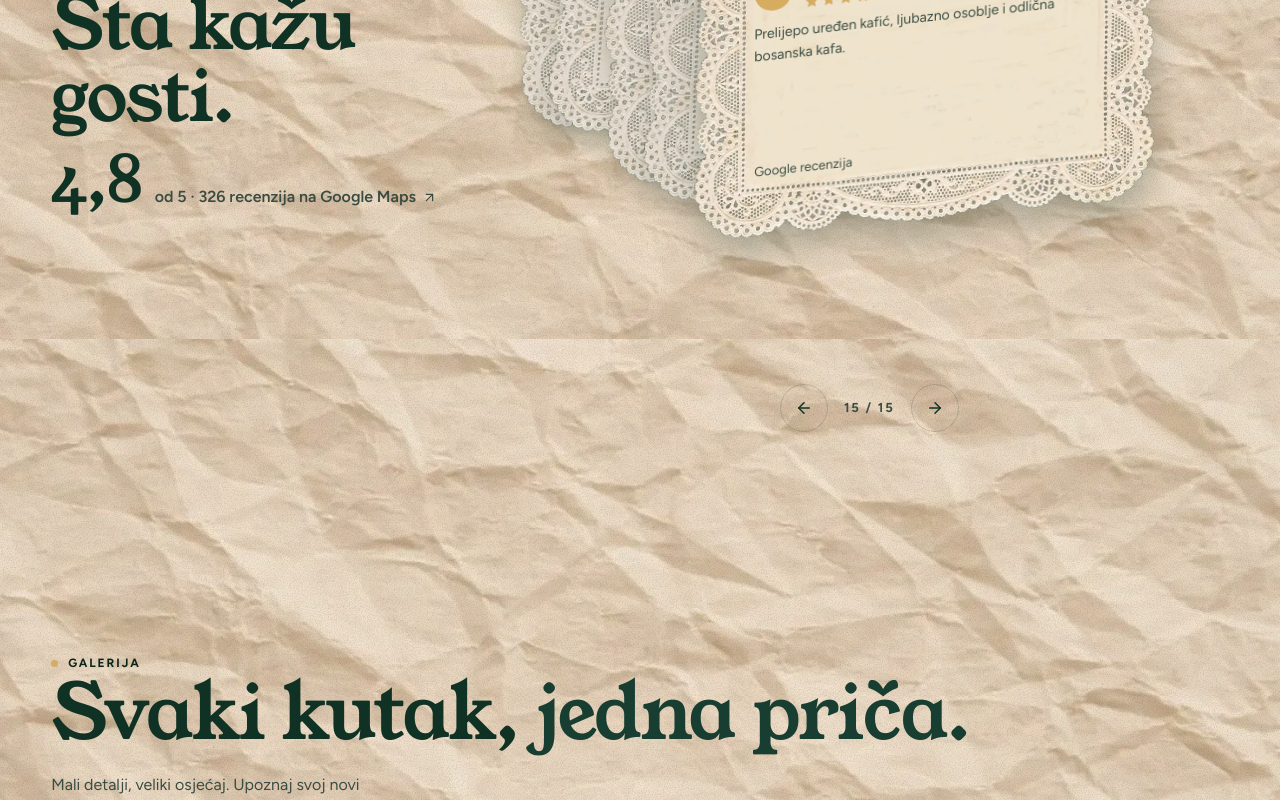
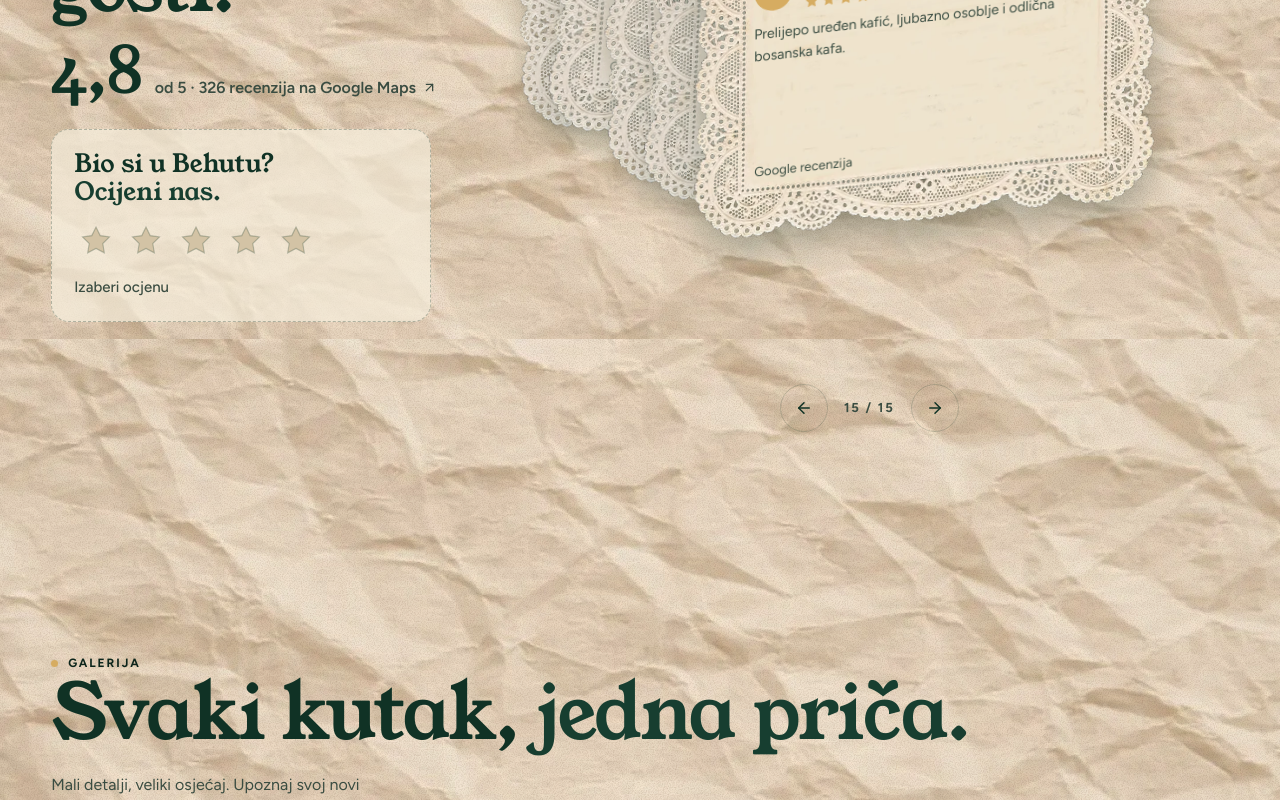
Before and after one commit to ismail-alibegovic/behut-web, a Next.js app: page / in a window 1280 px wide. Both pictures are taken after a click on the button 803 px from the left and 5669 px from the top of the page. Shown: the part 5261-6061 px from the top of the page. Built offline with nearby package versions, Linux system fonts and the light colour scheme.

Commit message:
Recenzije: "Ocijeni nas" sa animiranim zvjezdicama i linkom na Google Maps
Ocjena se nigdje ne čuva ni šalje; dugme vodi na Google profil da gost ostavi
pravu recenziju. Radio dugmad, pa radi i tastaturom.

Co-Authored-By: Claude Opus 5.5 <noreply@anthropic.com>

```diff
--- a/app/globals.css
+++ b/app/globals.css
@@ -350,6 +350,30 @@ main > section, .hero { overflow-x: hidden; overflow-x: clip; }
 .reviews-score strong { font-family: var(--font-display), serif; font-size: clamp(44px, 5vw, 64px); font-weight: 400; line-height: 1; color: var(--forest); }
 .reviews-score span { display: inline-flex; align-items: center; gap: 6px; font-weight: 600; }
 .reviews-score:hover span { text-decoration: underline; text-underline-offset: 4px; }
+.rate-us { display: grid; gap: 12px; justify-items: start; width: min(100%, 380px); margin-top: 10px; padding: 20px 22px 22px; border: 1.5px dashed color-mix(in srgb, var(--forest) 28%, transparent); border-radius: var(--radius); background: color-mix(in srgb, var(--ivory) 72%, transparent); }
+.rate-us fieldset { margin: 0; padding: 0; border: 0; min-width: 0; }
+.rate-us legend { padding: 0; margin-bottom: 12px; font-family: var(--font-display), serif; font-size: clamp(21px, 2vw, 25px); line-height: 1.15; color: var(--forest); }
+.rate-us legend span { display: block; color: var(--green); }
+.rate-stars { display: flex; gap: 6px; }
+.rate-star { position: relative; display: grid; place-items: center; width: 44px; height: 44px; border-radius: 10px; color: color-mix(in srgb, var(--beige) 85%, var(--ivory)); cursor: pointer; transition: color .2s, transform .25s var(--ease); }
+.rate-star svg { width: 34px; height: 34px; fill: currentColor; stroke: color-mix(in srgb, var(--forest) 25%, transparent); stroke-width: .8; }
+.rate-star input { position: absolute; inset: 0; margin: 0; opacity: 0; cursor: pointer; }
+.rate-star:has(input:focus-visible) { outline: 3px solid var(--forest); outline-offset: 1px; }
+.rate-star[data-on='true'] { color: var(--gold); transform: translateY(-2px) scale(1.08); }
+.rate-star[data-on='true'] svg { stroke: color-mix(in srgb, var(--ink-deep) 35%, transparent); }
+/* Izbor: zvjezdice redom "iskoče" i bljesnu krugom. */
+.rate-star::after { content: ''; position: absolute; inset: 4px; border: 2px solid var(--gold); border-radius: 50%; opacity: 0; pointer-events: none; }
+.rate-stars[data-pulse='0'] .rate-star[data-picked='true'] svg { animation: star-pop-a .6s var(--ease) both; animation-delay: calc(var(--i) * 70ms); }
+.rate-stars[data-pulse='1'] .rate-star[data-picked='true'] svg { animation: star-pop-b .6s var(--ease) both; animation-delay: calc(var(--i) * 70ms); }
+.rate-stars[data-pulse='0'] .rate-star[data-picked='true']::after { animation: star-burst-a .7s ease-out both; animation-delay: calc(var(--i) * 70ms + 120ms); }
+.rate-stars[data-pulse='1'] .rate-star[data-picked='true']::after { animation: star-burst-b .7s ease-out both; animation-delay: calc(var(--i) * 70ms + 120ms); }
+@keyframes star-pop-a { 0% { transform: scale(.55) rotate(-25deg); } 60% { transform: scale(1.32) rotate(8deg); } 100% { transform: none; } }
+@keyframes star-pop-b { 0% { transform: scale(.55) rotate(-25deg); } 60% { transform: scale(1.32) rotate(8deg); } 100% { transform: none; } }
+@keyframes star-burst-a { from { opacity: .9; transform: scale(.4); } to { opacity: 0; transform: scale(1.7); } }
+@keyframes star-burst-b { from { opacity: .9; transform: scale(.4); } to { opacity: 0; transform: scale(1.7); } }
+.rate-label { min-height: 1.6em; font-size: 15px; font-weight: 700; color: var(--forest); }
+.rate-us[data-picked='false'] .rate-label { font-weight: 500; color: var(--text-soft); }
+.rate-cta { animation: rise .5s var(--ease) both; }
 .review-stack-wrap { display: grid; justify-items: center; gap: clamp(64px, 8vw, 120px); padding-bottom: 12px; }
 .review-stack { --u: .3rem; display: grid; grid-template-areas: 'stack'; place-items: center; padding: calc(4 * var(--u)) calc(18 * var(--u)) calc(13 * var(--u)) 0; }
 /* Svaka recenzija je čipkani papirić (900x617, unutrašnje polje 11-89% x 15-85%). */
--- a/components/sections.tsx
+++ b/components/sections.tsx
@@ -6,6 +6,7 @@ import { BlossomBranch, LeafSprig, SingleBlossom } from './botanical'
 import PolaroidLineCarousel from './ui/polaroid-line-carousel'
 import { LogoMark } from './logo-mark'
 import { ReviewStack } from './ui/review-stack'
+import { RateUs } from './ui/rate-us'
 import { reviewSummary, reviews } from '@/data/reviews'
 
 const mapsLabel = <span className="sr-only"> (otvara Google Maps)</span>
@@ -68,6 +69,7 @@ export function Reviews() {
           <span>od 5 · {reviewSummary.count} recenzija na Google Maps <ArrowUpRight size={15} aria-hidden="true" /></span>
           {mapsLabel}
         </a>
+        <RateUs href={siteConfig.maps} />
       </div>
       <ReviewStack reviews={reviews} href={siteConfig.maps} />
     </div>
--- /dev/null
+++ b/components/ui/rate-us.tsx
@@ -0,0 +1,41 @@
+'use client'
+
+import { useState, type CSSProperties } from 'react'
+import { ArrowUpRight } from 'lucide-react'
+
+/*
+ * "Ocijeni nas": posjetilac pređe preko zvjezdica (ili ih bira strelicama),
+ * klik ih animirano upali, a zatim ga dugme vodi na Google Maps da tamo
+ * ostavi pravu recenziju. Na sajtu se ništa ne čuva niti šalje.
+ */
+
+const LABELS = ['', 'Može bolje', 'Solidno', 'Dobro', 'Odlično', 'Pravi merak!']
+
+function Star() {
+  return <svg viewBox="0 0 24 24" aria-hidden="true" focusable="false"><path d="m12 2.2 2.95 6 6.6.96-4.78 4.65 1.13 6.57L12 17.27 6.1 20.38l1.13-6.57L2.45 9.16l6.6-.96L12 2.2Z" /></svg>
+}
+
+export function RateUs({ href }: { href: string }) {
+  const [rating, setRating] = useState(0)
+  const [hover, setHover] = useState(0)
+  // Mijenja se pri svakom izboru da animacija krene ispočetka (dvije iste animacije naizmjenično).
+  const [pulse, setPulse] = useState(0)
+  const shown = hover || rating
+
+  return <div className="rate-us" data-picked={rating > 0}>
+    <fieldset onMouseLeave={() => setHover(0)}>
+      <legend>Bio si u Behutu? <span>Ocijeni nas.</span></legend>
+      <div className="rate-stars" data-pulse={pulse % 2}>
+        {[1, 2, 3, 4, 5].map(value => <label key={value} className="rate-star" data-on={value <= shown} data-picked={rating > 0 && value <= rating} style={{ '--i': value } as CSSProperties} onMouseEnter={() => setHover(value)}>
+          <input type="radio" name="behut-ocjena" value={value} checked={rating === value} onChange={() => { setRating(value); setPulse(p => p + 1) }} />
+          <Star />
+          <span className="sr-only">{value} od 5</span>
+        </label>)}
+      </div>
+    </fieldset>
+    <p className="rate-label" aria-live="polite">{shown ? LABELS[shown] : 'Izaberi ocjenu'}</p>
+    {rating > 0 && <a className="nav-cta nav-cta-gold rate-cta" href={href} target="_blank" rel="noreferrer">
+      Napiši recenziju na Google Maps <ArrowUpRight size={16} aria-hidden="true" /><span className="sr-only"> (otvara Google Maps)</span>
+    </a>}
+  </div>
+}
```
